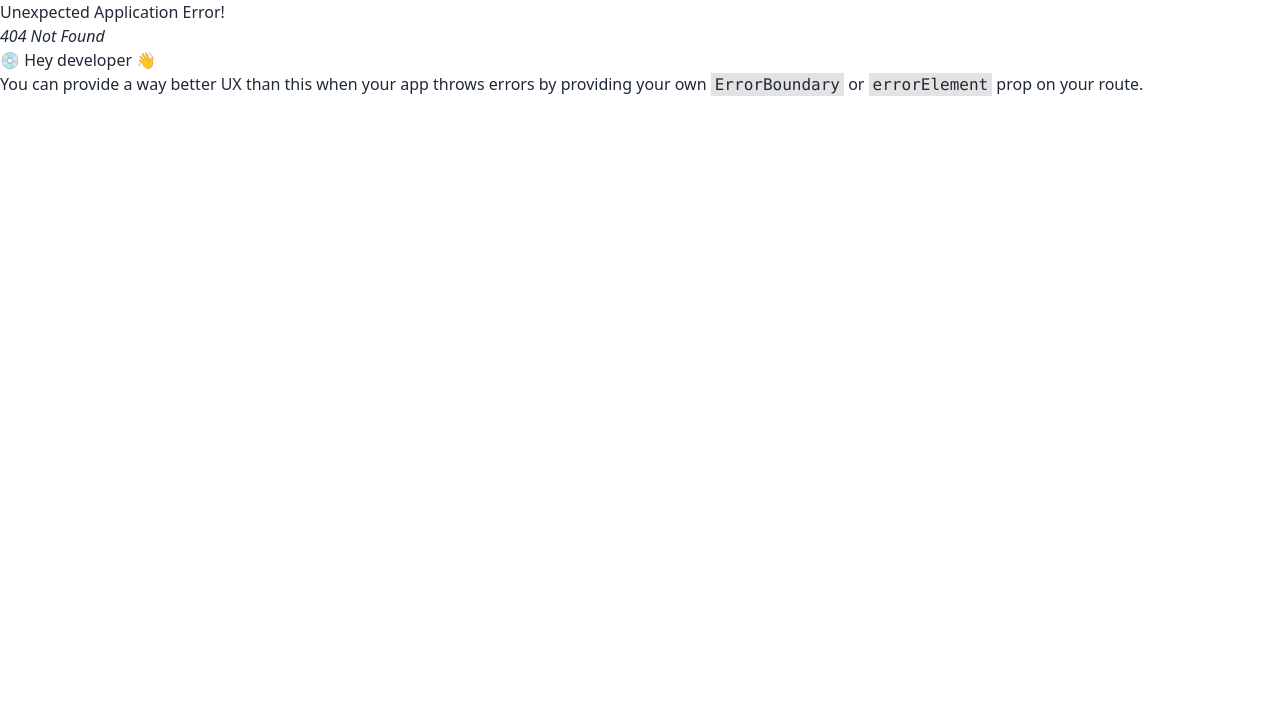
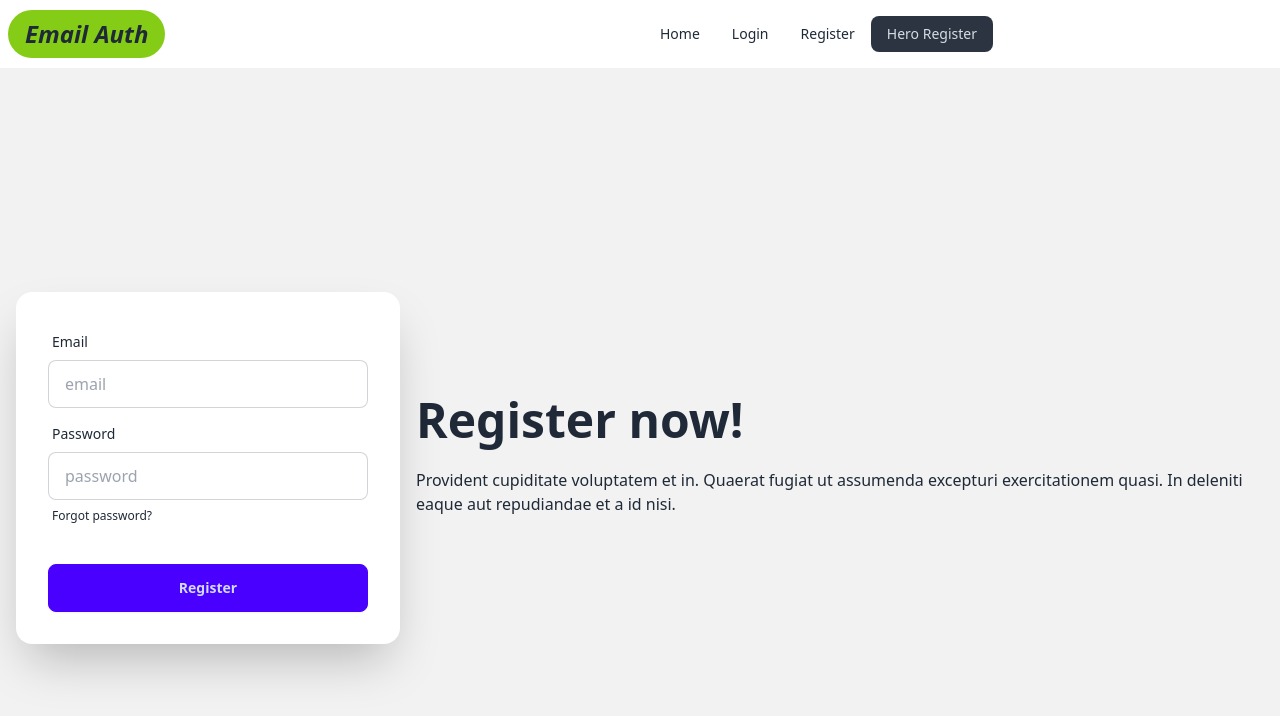
Before and after one commit to alalhosen/email-password-auth-301225, a React (Vite) app: page /heroRegister in a window 1280 px wide. Before the commit this address had no page. Shown: the top 716 px of the page. Built offline with nearby package versions, Linux system fonts and the light colour scheme.

Commit message:
email & password full set

```diff
--- a/package.json
+++ b/package.json
@@ -10,6 +10,7 @@
     "preview": "vite preview"
   },
   "dependencies": {
+    "firebase": "^12.7.0",
     "localforage": "^1.10.0",
     "match-sorter": "^8.2.0",
     "react": "^19.2.0",
--- /dev/null
+++ b/src/__form_interactions.js
@@ -0,0 +1,3 @@
+/**
+ * 1.
+ */
--- a/src/components/Header/Header.jsx
+++ b/src/components/Header/Header.jsx
@@ -1,4 +1,5 @@
 import { NavLink } from "react-router-dom";
+import HeroRegister from "../HeroRegister/HeroRegister";
 
 const Header = () => {
   const navlinks = (
@@ -6,6 +7,7 @@
       <li><NavLink to='/'>Home</NavLink></li>
       <li><NavLink to='/login'>Login</NavLink></li>
       <li><NavLink to='/register'>Register</NavLink></li>
+      <li><NavLink to='/heroRegister'>Hero Register</NavLink></li>
 
     </>
   );
--- /dev/null
+++ b/src/components/HeroRegister/HeroRegister.jsx
@@ -0,0 +1,61 @@
+const HeroRegister = () => {
+  const handleRegister = (e) => {
+    e.preventDefault();
+    const email = e.target.email.value;
+    const password = e.target.password.value;
+    console.log(email, password);
+  };
+
+  return (
+    <div>
+      <div className="hero bg-base-200 min-h-screen">
+        <div className="hero-content flex-col lg:flex-row-reverse">
+          <div className="text-center lg:text-left">
+            <h1 className="text-5xl font-bold">Register now!</h1>
+            <p className="py-6">
+              Provident cupiditate voluptatem et in. Quaerat fugiat ut assumenda
+              excepturi exercitationem quasi. In deleniti eaque aut repudiandae
+              et a id nisi.
+            </p>
+          </div>
+          <div className="card bg-base-100 w-full max-w-sm shrink-0 shadow-2xl">
+            <form className="card-body" onSubmit={handleRegister}>
+              <div className="form-control">
+                <label className="label">
+                  <span className="label-text">Email</span>
+                </label>
+                <input
+                  type="email"
+                  placeholder="email"
+                  className="input input-bordered" name="email"
+                  required
+                />
+              </div>
+              <div className="form-control">
+                <label className="label">
+                  <span className="label-text">Password</span>
+                </label>
+                <input
+                  type="password"
+                  placeholder="password"
+                  className="input input-bordered" name="password"
+                  required
+                />
+                <label className="label">
+                  <a href="#" className="label-text-alt link link-hover">
+                    Forgot password?
+                  </a>
+                </label>
+              </div>
+              <div className="form-control mt-6">
+                <button className="btn btn-primary">Register</button>
+              </div>
+            </form>
+          </div>
+        </div>
+      </div>
+    </div>
+  );
+};
+
+export default HeroRegister;
--- a/src/components/Register/Register.jsx
+++ b/src/components/Register/Register.jsx
@@ -1,20 +1,40 @@
 const Register = () => {
+  const handleRegister = (e) => {
+    e.preventDefault();
+    const email = e.target.email.value;
+    const password = e.target.password.value;
+
+    console.log(email, password);
+  };
+
   return (
     <div>
-      <div className="mx-auto">
+      <div className="mx-auto md:w-1/2">
         <h2 className="text 3xl underline">Please Register</h2>
-        <form>
+        <form onSubmit={handleRegister}>
+          <h1>Email</h1>
           <input
-            className="mb-2"
-            placeholder="email"
+            className="mb-2 w-3/4 bg-gray-200 py-2 px-4 rounded-lg"
+            placeholder="Email Address"
             type="email"
             name="email"
             id=""
           />
           <br />
-          <input placeholder="password" type="password" name="password" id="" />
+          <h1>Password</h1>
+          <input
+            className="mb-2 w-3/4 bg-gray-200 py-2 px-4 rounded-lg"
+            placeholder="Password"
+            type="password"
+            name="password"
+            id=""
+          />
           <br />
-          <input type="submit" value="Register" />
+          <input
+            className="btn btn-secondary w-3/4"
+            type="submit"
+            value="Register"
+          />
         </form>
       </div>
     </div>
--- a/src/main.jsx
+++ b/src/main.jsx
@@ -8,6 +8,7 @@
 import Home from "./components/Home/Home.jsx";
 import Login from "./components/Login/Login.jsx";
 import Register from "./components/Register/Register.jsx";
+import HeroRegister from "./components/HeroRegister/HeroRegister.jsx";
 const router = createBrowserRouter([
   {
     path: "/",
@@ -25,6 +26,10 @@
         path: "/register",
         element: <Register></Register>,
       },
+      {
+        path:'heroRegister',
+        element:<HeroRegister></HeroRegister>
+      }
     ],
   },
 ]);
```
Also changed, not shown: 1 other file (tests, documents, lock files or other folders).
